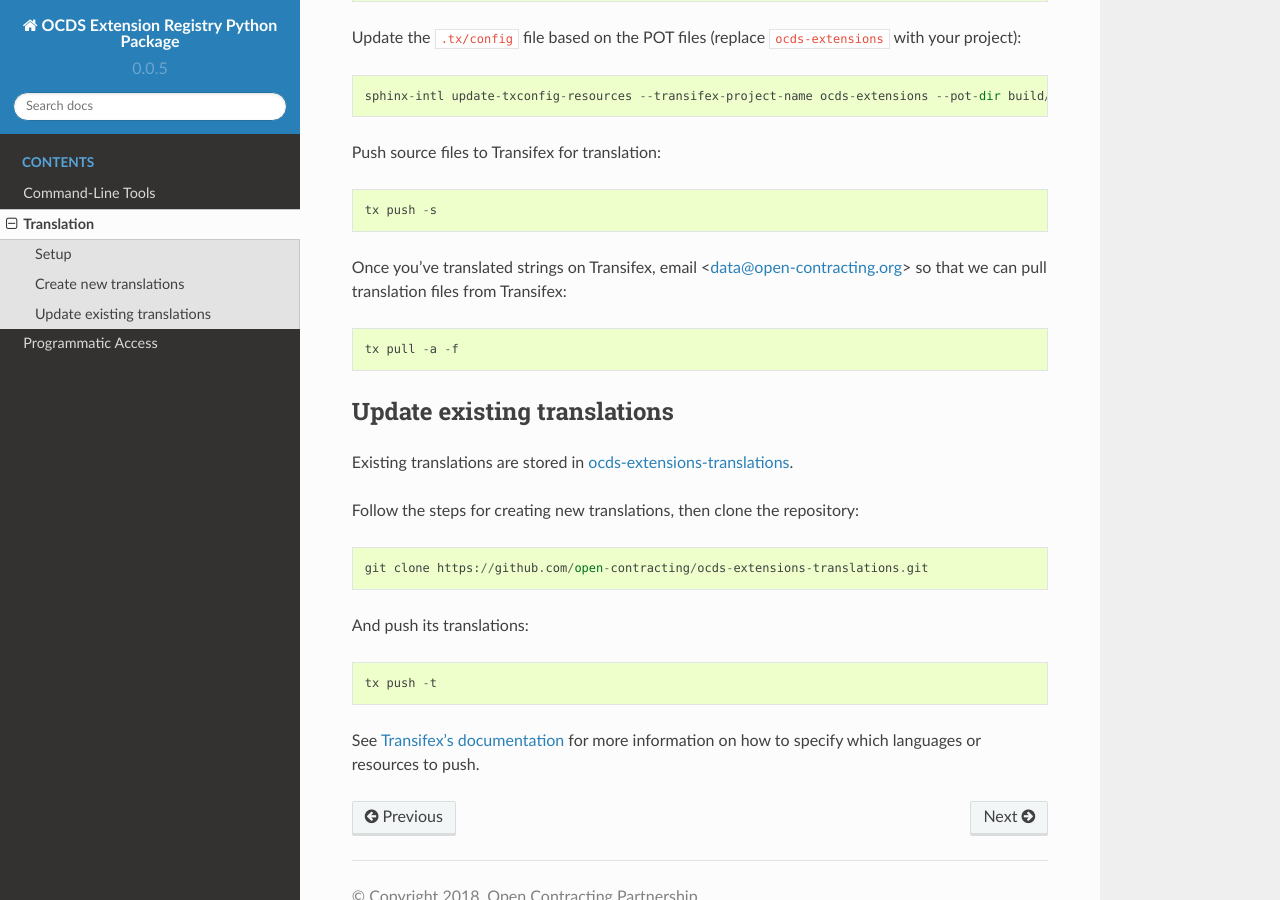
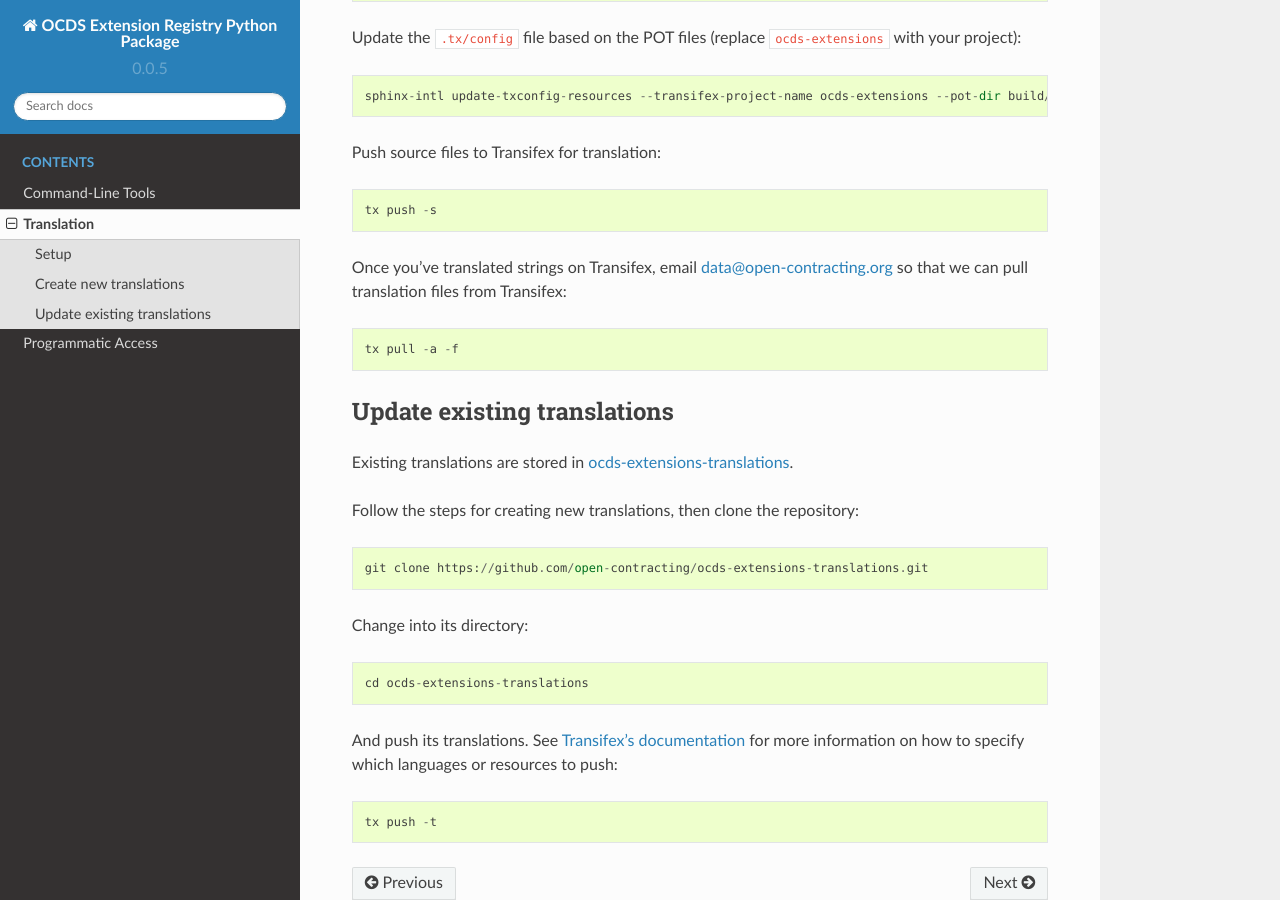
Before and after one commit to open-contracting/extension_registry.py, a Sphinx documentation site: the page built from docs/translation.rst, in a window 1280 px wide and 900 px high, scrolled down 1012 px. Built offline with Sphinx 7.4.7 and the Read the Docs theme 2.0.0, drawn with Linux system fonts in a browser that asks for light colours.

Commit message:
Add missing step to update existing translations

```diff
--- a/docs/translation.rst
+++ b/docs/translation.rst
@@ -54,8 +54,10 @@
 
     git clone https://github.com/open-contracting/ocds-extensions-translations.git
 
-And push its translations::
+Change into its directory::
+
+    cd ocds-extensions-translations
+
+And push its translations. See `Transifex's documentation <https://docs.transifex.com/client/push>`__ for more information on how to specify which languages or resources to push::
 
     tx push -t
-
-See `Transifex's documentation <https://docs.transifex.com/client/push>`__ for more information on how to specify which languages or resources to push.
```
Also changed, not shown: other parts of docs/translation.rst (+1 -1 lines), CHANGELOG.md (+1 -1 lines).
